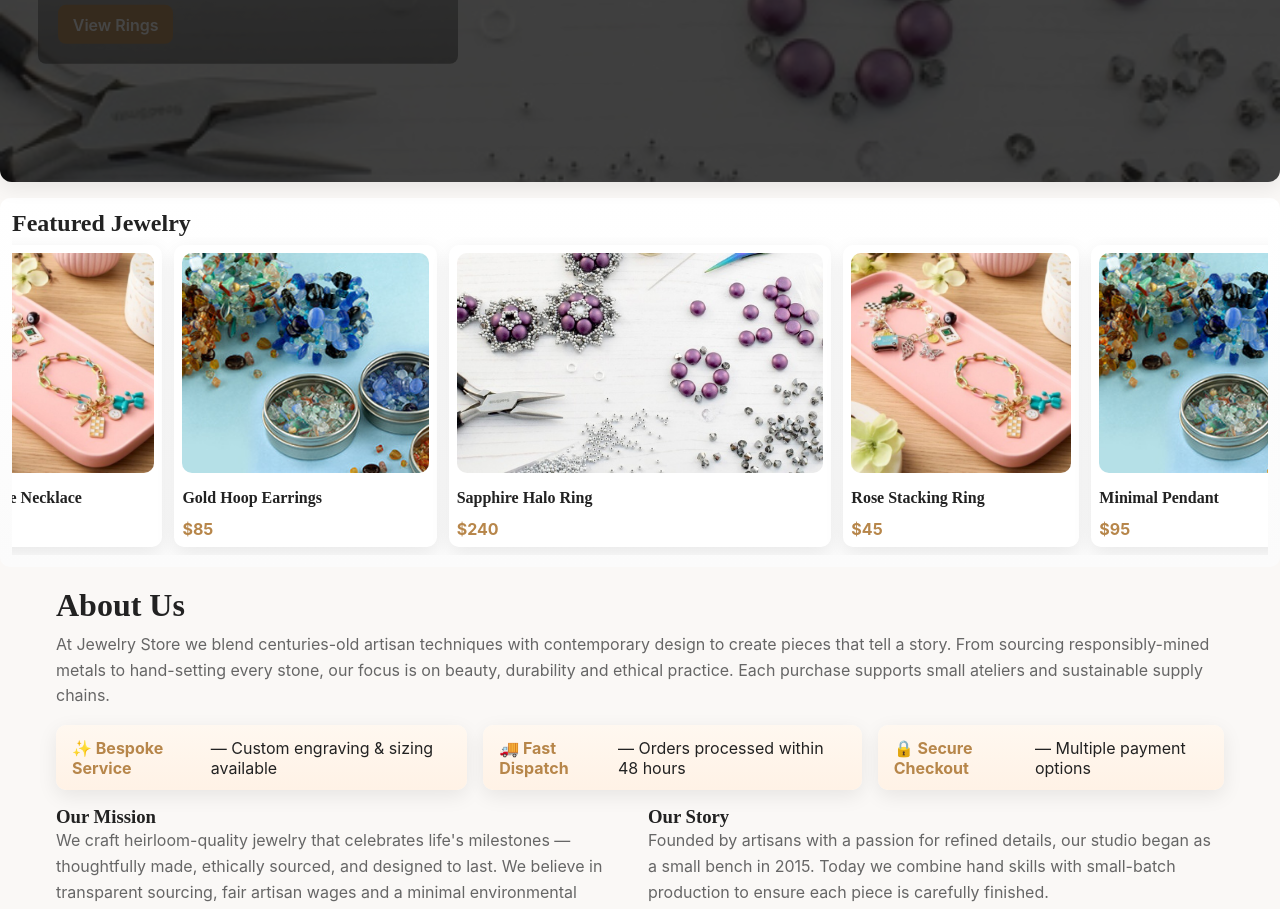
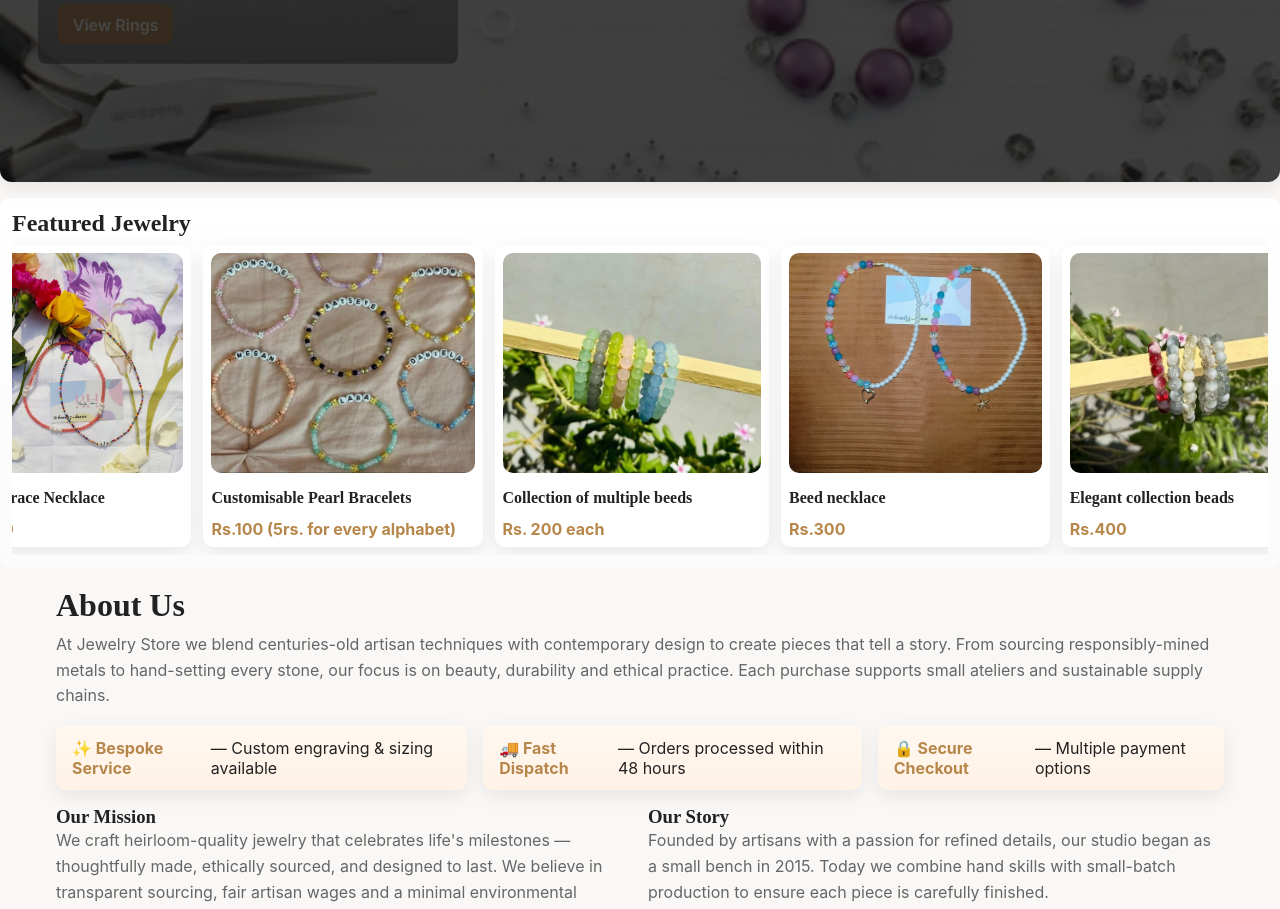
Before and after one commit to uditkrishna7/jewelry-website, a website: page public/index.html in a window 1280 px wide. Shown: the part 331-1240 px from the top of the page. Drawn offline with Linux system fonts and the light colour scheme.

Commit message:
Update featured products with beads collection and Indian pricing

```diff
--- a/public/index.html
+++ b/public/index.html
@@ -10,7 +10,7 @@
     <header class="site-header">
         <div class="container header-inner">
             <div class="brand">
-                <img src="assets/MIK-Tile-Beads&Jewellery-3Charms&Pendants.jpg" alt="Jewelry Store Logo" class="logo" />
+                <img src="assets/logo.jpg" alt="Jewelry Store Logo" class="logo" />
                 <h1 class="sr-only">Jewelry Store</h1>
             </div>
             <nav class="main-nav" aria-label="Main navigation">
@@ -62,29 +62,29 @@
                 <h2>Featured Jewelry</h2>
                 <div id="featured-products" class="product-row">
                     <article class="product-card" data-product-id="1">
-                        <img src="assets/MIK-Tile-Beads&Jewellery-3Charms&Pendants.jpg" alt="Elegant pearl necklace" loading="lazy" />
+                        <img src="assets/necklace_200.jpg" alt="Elegant pearl necklace" loading="lazy" />
                         <h3>Pearl Grace Necklace</h3>
-                        <p class="price">$120</p>
+                        <p class="price">Rs.200</p>
                     </article>
                     <article class="product-card" data-product-id="2">
-                        <img src="assets/nn-strip_20230302-new-vacation-destination-tins__47190_product.original.jpg" alt="Gold hoop earrings" loading="lazy" />
-                        <h3>Gold Hoop Earrings</h3>
-                        <p class="price">$85</p>
+                        <img src="assets/alphabetical_beads_100.jpg" alt="customisable beeds" loading="lazy" />
+                        <h3>Customisable Pearl Bracelets</h3>
+                        <p class="price">Rs.100 (5rs. for every alphabet)</p>
                     </article>
                     <article class="product-card" data-product-id="3">
-                        <img src="assets/resized-shop-with-us.jpg" alt="Sapphire ring" loading="lazy" />
-                        <h3>Sapphire Halo Ring</h3>
-                        <p class="price">$240</p>
+                        <img src="assets/beads collection_200.jpg" alt="200 collection-list" loading="lazy" />
+                        <h3>Collection of multiple beeds</h3>
+                        <p class="price">Rs. 200 each</p>
                     </article>
                     <article class="product-card" data-product-id="4">
-                        <img src="assets/images/product4.jpg" alt="Rose Stacking Ring (mini)" loading="lazy" />
-                        <h3>Rose Stacking Ring</h3>
-                        <p class="price">$45</p>
+                        <img src="assets/necklace_300.jpg" alt="necklace_300" loading="lazy" />
+                        <h3>Beed necklace</h3>
+                        <p class="price">Rs.300</p>
                     </article>
                     <article class="product-card" data-product-id="5">
-                        <img src="assets/images/product5.jpg" alt="Minimal Pendant (mini)" loading="lazy" />
-                        <h3>Minimal Pendant</h3>
-                        <p class="price">$95</p>
+                        <img src="assets/beads collection_400.jpg" alt="beads_400" loading="lazy" />
+                        <h3>Elegant collection beads</h3>
+                        <p class="price">Rs.400</p>
                     </article>
                 </div>
             </div>
@@ -303,14 +303,14 @@
                 </form>
 
                 <div class="contact-info">
-                    <h3>Visit Our Studio</h3>
+                    <h3>Visit Our Instagram</h3>
                     <p>123 Artisan Lane, City, Country</p>
                     <p>Email: <a href="mailto:uditkrishna133@gmail.com">uditkrishna133</a></p>
                     <p>Phone: +1 (555) 123-4567</p>
 
                     <h4>Follow Us</h4>
                     <div class="social-links">
-                        <a href="#" aria-label="Instagram">Instagram</a> |
+                        <a href="https://www.instagram.com/beadzz_house?igsh=b3FhMzYyc2J4MHpn" aria-label="Instagram">Instagram</a> |
                         <a href="#" aria-label="Pinterest">Pinterest</a> |
                         <a href="#" aria-label="Facebook">Facebook</a>
                     </div>
@@ -343,7 +343,7 @@
                 <div class="footer-section">
                     <h4>Connect With Us</h4>
                     <div class="social-icons">
-                        <a href="#instagram" aria-label="Follow us on Instagram">Instagram</a>
+                        <a href="https://www.instagram.com/beadzz_house?igsh=b3FhMzYyc2J4MHpn" aria-label="Follow us on Instagram">Instagram</a>
                         <a href="#pinterest" aria-label="Follow us on Pinterest">Pinterest</a>
                         <a href="#facebook" aria-label="Follow us on Facebook">Facebook</a>
                     </div>
```
Also changed, not shown: public/assets/logo.jpg (added).
